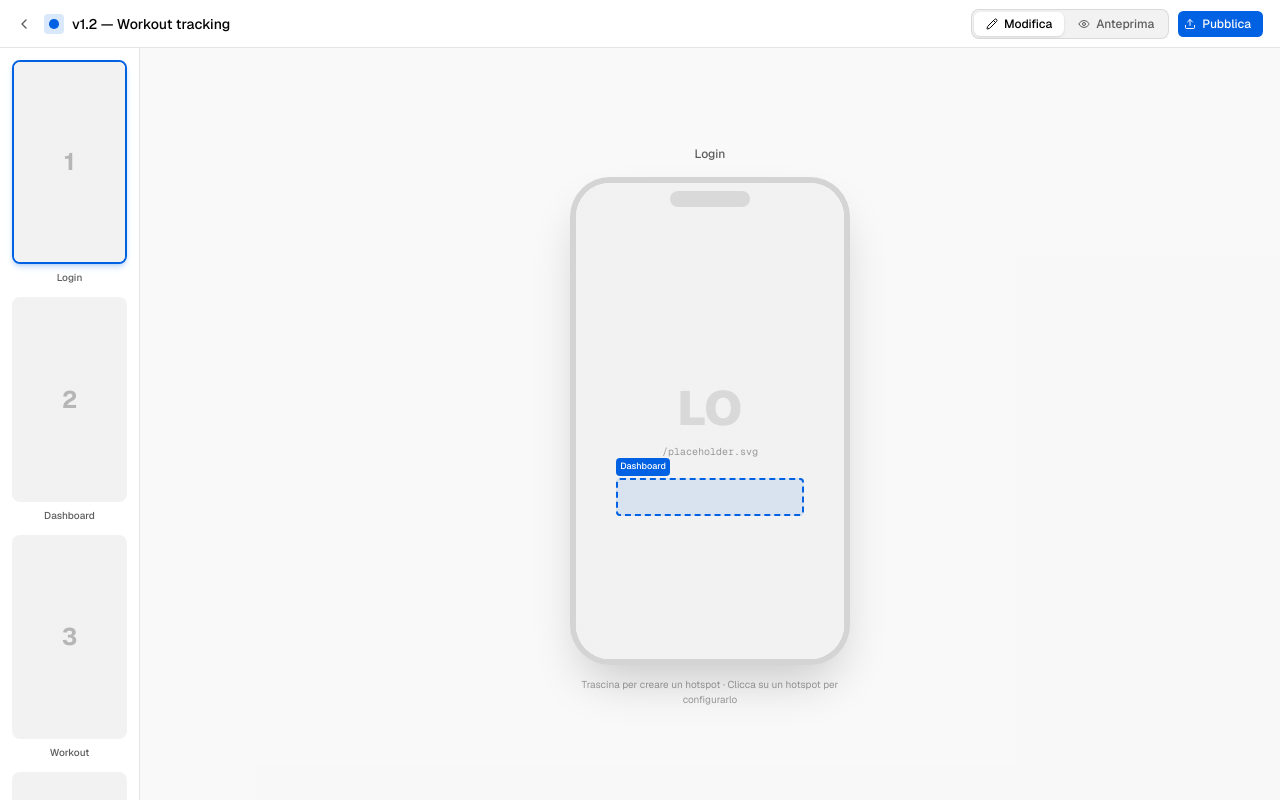
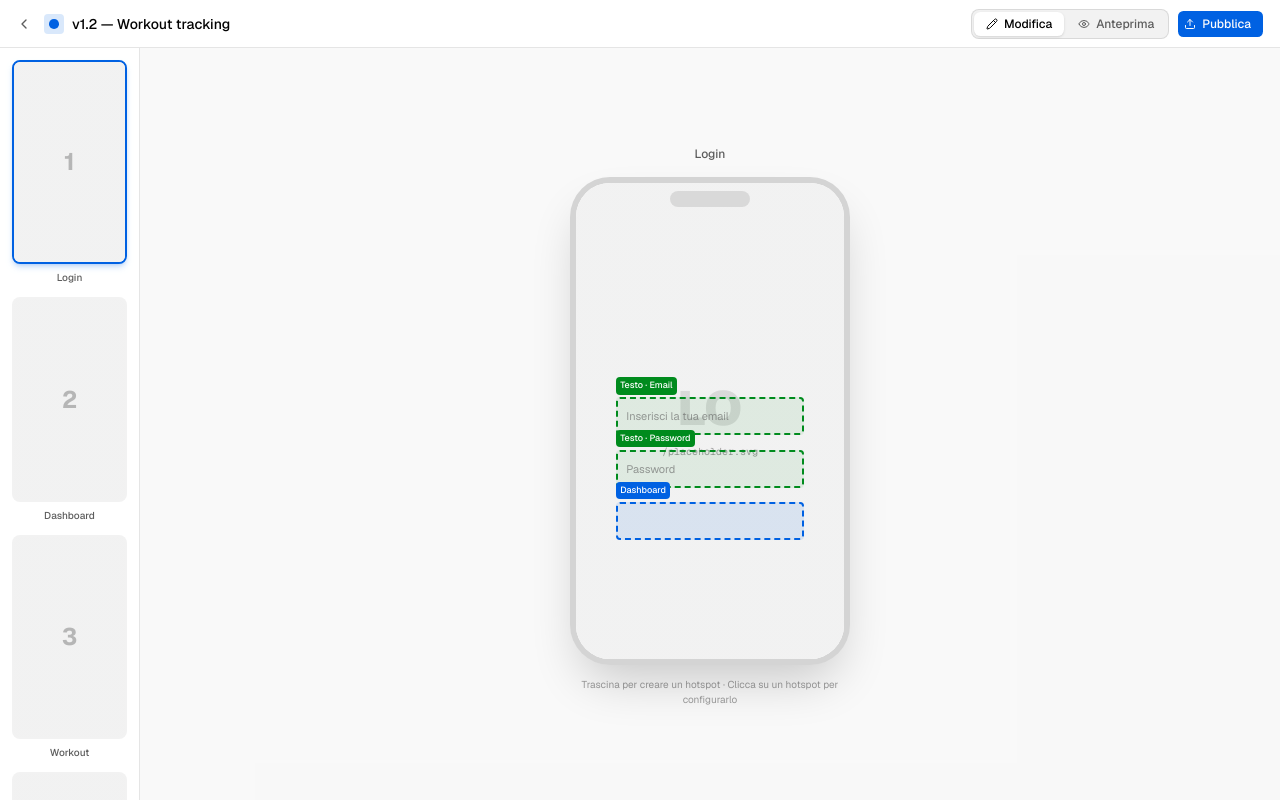
Before and after one commit to matthgh/shipshow, a Next.js app: page /editor in a window 1280 px wide. Built offline with nearby package versions, Linux system fonts and the light colour scheme.

Commit message:
feat: add onUpdateType prop and handle text input hotspots in EditorCanvas
Co-authored-by: matthgh <107370670+matthgh@users.noreply.github.com>

```diff
--- a/components/editor/editor-canvas.tsx
+++ b/components/editor/editor-canvas.tsx
@@ -1,7 +1,7 @@
 "use client"
 
 import { useRef, useState, useCallback } from "react"
-import type { Hotspot, Step } from "@/lib/editor-types"
+import type { Hotspot, HotspotType, Step } from "@/lib/editor-types"
 import { HotspotPopover } from "./hotspot-popover"
 import { cn } from "@/lib/utils"
 
@@ -13,6 +13,7 @@ type Props = {
   mode: "edit" | "preview"
   onAddHotspot: (hotspot: Omit<Hotspot, "id" | "label">) => void
   onUpdateTarget: (hotspotId: string, targetStepId: string | null) => void
+  onUpdateType: (hotspotId: string, type: HotspotType, placeholder?: string) => void
   onDeleteHotspot: (hotspotId: string) => void
   onNavigate: (stepId: string) => void
 }
@@ -29,6 +30,7 @@ export function EditorCanvas({
   mode,
   onAddHotspot,
   onUpdateTarget,
+  onUpdateType,
   onDeleteHotspot,
   onNavigate,
 }: Props) {
@@ -77,6 +79,7 @@ export function EditorCanvas({
       y: pct(y, h),
       width: pct(width, w),
       height: pct(height, h),
+      type: "navigate",
       targetStepId: null,
     })
     setDrawing(null)
@@ -128,16 +131,14 @@ export function EditorCanvas({
             {/* Existing hotspots */}
             {step.hotspots.map((hs) => {
               const isSelected = selectedHotspot?.id === hs.id
+              const isTextInput = hs.type === "text_input"
+              const TEXT_COLOR = "oklch(0.55 0.18 145)" // green for text_input
+
               return (
                 <div
                   key={hs.id}
                   data-hotspot="true"
-                  className={cn(
-                    "absolute transition-all",
-                    mode === "edit"
-                      ? "cursor-pointer"
-                      : "cursor-pointer"
-                  )}
+                  className="absolute"
                   style={{
                     left: `${hs.x}%`,
                     top: `${hs.y}%`,
@@ -147,18 +148,61 @@ export function EditorCanvas({
                   onClick={(e) => {
                     e.stopPropagation()
                     if (mode === "preview") {
-                      if (hs.targetStepId) onNavigate(hs.targetStepId)
+                      if (!isTextInput && hs.targetStepId) onNavigate(hs.targetStepId)
                     } else {
                       setSelectedHotspot(isSelected ? null : hs)
                     }
                   }}
                 >
+                  {/* Text input hotspot */}
+                  {isTextInput ? (
+                    <>
+                      <input
+                        type="text"
+                        placeholder={hs.placeholder ?? ""}
+                        disabled={mode === "edit"}
+                        className={cn(
+                          "w-full h-full rounded bg-transparent text-[11px] px-2 text-foreground placeholder:text-muted-foreground/60 focus:outline-none",
+                          mode === "edit"
+                            ? "border-2 border-dashed cursor-pointer select-none"
+                            : "border border-border/60 focus:border-ring focus:ring-1 focus:ring-ring cursor-text"
+                        )}
+                        style={
+                          mode === "edit"
+                            ? {
+                                borderColor: isSelected ? TEXT_COLOR : `${TEXT_COLOR}`,
+                                backgroundColor: isSelected
+                                  ? "oklch(0.55 0.18 145 / 20%)"
+                                  : "oklch(0.55 0.18 145 / 8%)",
+                              }
+                            : undefined
+                        }
+                        onClick={(e) => {
+                          if (mode === "edit") {
+                            e.stopPropagation()
+                            setSelectedHotspot(isSelected ? null : hs)
+                          }
+                        }}
+                      />
+                      {/* Label badge in edit mode */}
+                      {mode === "edit" && (
+                        <span
+                          className="absolute -top-5 left-0 text-[9px] font-medium px-1 py-0.5 rounded whitespace-nowrap"
+                          style={{ backgroundColor: TEXT_COLOR, color: "white" }}
+                        >
+                          Testo · {hs.label || hs.placeholder || "—"}
+                        </span>
+                      )}
+                    </>
+                  ) : (
+                    /* Navigate hotspot */
+                    <>
                       <div
                         className={cn(
                           "w-full h-full rounded transition-all",
                           mode === "edit"
-                        ? "border-2 border-dashed"
-                        : "bg-transparent hover:bg-white/10"
+                            ? "border-2 border-dashed cursor-pointer"
+                            : "bg-transparent hover:bg-white/10 cursor-pointer"
                         )}
                         style={
                           mode === "edit"
@@ -177,10 +221,10 @@ export function EditorCanvas({
                           className="absolute -top-5 left-0 text-[9px] font-medium px-1 py-0.5 rounded whitespace-nowrap"
                           style={{ backgroundColor: HOTSPOT_COLOR, color: "white" }}
                         >
-                      {hs.label || hs.targetStepId
-                        ? steps.find((s) => s.id === hs.targetStepId)?.label ?? "—"
-                        : "—"}
+                          {steps.find((s) => s.id === hs.targetStepId)?.label ?? "—"}
                         </span>
+                      )}
+                    </>
                   )}
                 </div>
               )
@@ -210,6 +254,12 @@ export function EditorCanvas({
                     prev ? { ...prev, targetStepId: targetId } : null
                   )
                 }}
+                onUpdateType={(id, type, placeholder) => {
+                  onUpdateType(id, type, placeholder)
+                  setSelectedHotspot((prev) =>
+                    prev ? { ...prev, type, placeholder } : null
+                  )
+                }}
                 onDelete={(id) => {
                   onDeleteHotspot(id)
                   setSelectedHotspot(null)
--- a/components/editor/editor-page.tsx
+++ b/components/editor/editor-page.tsx
@@ -2,7 +2,7 @@
 
 import { useState, useCallback } from "react"
 import { MOCK_STEPS } from "@/lib/editor-types"
-import type { Step, Hotspot } from "@/lib/editor-types"
+import type { Step, Hotspot, HotspotType } from "@/lib/editor-types"
 import { EditorToolbar } from "./editor-toolbar"
 import { StepsSidebar } from "./steps-sidebar"
 import { EditorCanvas } from "./editor-canvas"
@@ -69,6 +69,26 @@ export function EditorPage() {
     [activeStepId]
   )
 
+  const handleUpdateType = useCallback(
+    (hotspotId: string, type: HotspotType, placeholder?: string) => {
+      setSteps((prev) =>
+        prev.map((s) =>
+          s.id === activeStepId
+            ? {
+                ...s,
+                hotspots: s.hotspots.map((h) =>
+                  h.id === hotspotId
+                    ? { ...h, type, targetStepId: type === "text_input" ? null : h.targetStepId, placeholder }
+                    : h
+                ),
+              }
+            : s
+        )
+      )
+    },
+    [activeStepId]
+  )
+
   const handleDeleteHotspot = useCallback(
     (hotspotId: string) => {
       setSteps((prev) =>
@@ -114,6 +134,7 @@ export function EditorPage() {
           mode={mode}
           onAddHotspot={handleAddHotspot}
           onUpdateTarget={handleUpdateTarget}
+          onUpdateType={handleUpdateType}
           onDeleteHotspot={handleDeleteHotspot}
           onNavigate={handleNavigate}
         />
--- a/components/editor/hotspot-popover.tsx
+++ b/components/editor/hotspot-popover.tsx
@@ -1,7 +1,8 @@
 "use client"
 
+import { useState } from "react"
 import { X, Trash2 } from "lucide-react"
-import type { Hotspot, Step } from "@/lib/editor-types"
+import type { Hotspot, HotspotType, Step } from "@/lib/editor-types"
 import { cn } from "@/lib/utils"
 
 type Props = {
@@ -9,6 +10,7 @@ type Props = {
   steps: Step[]
   currentStepId: string
   onUpdateTarget: (hotspotId: string, targetStepId: string | null) => void
+  onUpdateType: (hotspotId: string, type: HotspotType, placeholder?: string) => void
   onDelete: (hotspotId: string) => void
   onClose: () => void
   /** Position in % relative to image container, used to place the popover */
@@ -21,29 +23,30 @@ export function HotspotPopover({
   steps,
   currentStepId,
   onUpdateTarget,
+  onUpdateType,
   onDelete,
   onClose,
   anchorX,
   anchorY,
 }: Props) {
   const availableSteps = steps.filter((s) => s.id !== currentStepId)
+  const [placeholder, setPlaceholder] = useState(hotspot.placeholder ?? "")
 
   // Flip popover left/right & up/down to stay in bounds
   const flipX = anchorX > 60
   const flipY = anchorY > 55
 
+  const type = hotspot.type ?? "navigate"
+
   return (
     <div
       className={cn(
-        "absolute z-30 w-52 bg-popover border border-border rounded-xl shadow-lg shadow-black/10 p-3 flex flex-col gap-2.5",
-        flipX ? "right-[calc(100%-var(--x))]" : "left-[var(--x)]",
-        flipY ? "bottom-[calc(100%-var(--y))]" : "top-[var(--y)]"
+        "absolute z-30 w-56 bg-popover border border-border rounded-xl shadow-lg shadow-black/10 p-3 flex flex-col gap-2.5",
       )}
       style={{
-        // Position relative to the image container
-        left: flipX ? "auto" : `${Math.min(anchorX + 2, 50)}%`,
+        left: flipX ? "auto" : `${Math.min(anchorX + 2, 45)}%`,
         right: flipX ? `${Math.max(100 - anchorX - 2, 10)}%` : "auto",
-        top: flipY ? "auto" : `${Math.min(anchorY + hotspot.height + 1, 80)}%`,
+        top: flipY ? "auto" : `${Math.min(anchorY + hotspot.height + 1, 75)}%`,
         bottom: flipY ? `${Math.max(100 - anchorY - 1, 10)}%` : "auto",
       }}
       onClick={(e) => e.stopPropagation()}
@@ -60,12 +63,31 @@ export function HotspotPopover({
         </button>
       </div>
 
-      {/* Label */}
-      <div className="text-[10px] text-muted-foreground truncate">
-        ID: <span className="font-mono">{hotspot.id}</span>
+      {/* Type segmented control */}
+      <div className="flex flex-col gap-1">
+        <span className="text-[10px] font-medium text-muted-foreground uppercase tracking-wide">
+          Tipo di interazione
+        </span>
+        <div className="flex rounded-md border border-border overflow-hidden text-[11px] font-medium">
+          {(["navigate", "text_input"] as HotspotType[]).map((t) => (
+            <button
+              key={t}
+              onClick={() => onUpdateType(hotspot.id, t, t === "text_input" ? placeholder : undefined)}
+              className={cn(
+                "flex-1 py-1 transition-colors",
+                type === t
+                  ? "bg-primary text-primary-foreground"
+                  : "bg-muted text-muted-foreground hover:text-foreground"
+              )}
+            >
+              {t === "navigate" ? "Naviga" : "Testo"}
+            </button>
+          ))}
+        </div>
       </div>
 
-      {/* Target step select */}
+      {/* Navigate: target step select */}
+      {type === "navigate" && (
         <div className="flex flex-col gap-1">
           <label className="text-[10px] font-medium text-muted-foreground uppercase tracking-wide">
             Va a
@@ -83,6 +105,26 @@ export function HotspotPopover({
             ))}
           </select>
         </div>
+      )}
+
+      {/* Text input: placeholder field */}
+      {type === "text_input" && (
+        <div className="flex flex-col gap-1">
+          <label className="text-[10px] font-medium text-muted-foreground uppercase tracking-wide">
+            Placeholder
+          </label>
+          <input
+            type="text"
+            value={placeholder}
+            onChange={(e) => {
+              setPlaceholder(e.target.value)
+              onUpdateType(hotspot.id, "text_input", e.target.value)
+            }}
+            placeholder="es. Inserisci il tuo peso"
+            className="w-full text-xs bg-muted border border-border rounded-md px-2 py-1.5 text-foreground placeholder:text-muted-foreground/50 focus:outline-none focus:ring-1 focus:ring-ring"
+          />
+        </div>
+      )}
 
       {/* Delete */}
       <button
--- a/lib/editor-types.ts
+++ b/lib/editor-types.ts
@@ -1,11 +1,15 @@
+export type HotspotType = 'navigate' | 'text_input'
+
 export type Hotspot = {
   id: string
   x: number       // % from left
   y: number       // % from top
   width: number   // % width
   height: number  // % height
+  type: HotspotType
   targetStepId: string | null
   label: string
+  placeholder?: string  // only used when type === 'text_input'
 }
 
 export type Step = {
@@ -37,11 +41,34 @@ export const MOCK_STEPS: Step[] = [
     imageUrl: "/placeholder.svg",
     hotspots: [
       {
-        id: "hs-1",
+        id: "hs-1a",
         x: 15,
-        y: 62,
+        y: 45,
         width: 70,
         height: 8,
+        type: "text_input" as HotspotType,
+        targetStepId: null,
+        label: "Email",
+        placeholder: "Inserisci la tua email",
+      },
+      {
+        id: "hs-1b",
+        x: 15,
+        y: 56,
+        width: 70,
+        height: 8,
+        type: "text_input" as HotspotType,
+        targetStepId: null,
+        label: "Password",
+        placeholder: "Password",
+      },
+      {
+        id: "hs-1c",
+        x: 15,
+        y: 67,
+        width: 70,
+        height: 8,
+        type: "navigate" as HotspotType,
         targetStepId: "step-2",
         label: "Accedi",
       },
@@ -58,6 +85,7 @@ export const MOCK_STEPS: Step[] = [
         y: 30,
         width: 38,
         height: 18,
+        type: "navigate" as HotspotType,
         targetStepId: "step-3",
         label: "Vai Workout",
       },
@@ -67,6 +95,7 @@ export const MOCK_STEPS: Step[] = [
         y: 30,
         width: 38,
         height: 18,
+        type: "navigate" as HotspotType,
         targetStepId: "step-4",
         label: "Vai Profilo",
       },
@@ -83,6 +112,7 @@ export const MOCK_STEPS: Step[] = [
         y: 80,
         width: 70,
         height: 8,
+        type: "navigate" as HotspotType,
         targetStepId: "step-2",
         label: "Torna Dashboard",
       },
@@ -96,9 +126,21 @@ export const MOCK_STEPS: Step[] = [
       {
         id: "hs-5",
         x: 15,
+        y: 35,
+        width: 70,
+        height: 8,
+        type: "text_input" as HotspotType,
+        targetStepId: null,
+        label: "Nome",
+        placeholder: "Il tuo nome",
+      },
+      {
+        id: "hs-5b",
+        x: 15,
         y: 80,
         width: 70,
         height: 8,
+        type: "navigate" as HotspotType,
         targetStepId: "step-2",
         label: "Torna Dashboard",
       },
```
Lines whose indentation alone changed are shown as unchanged.
